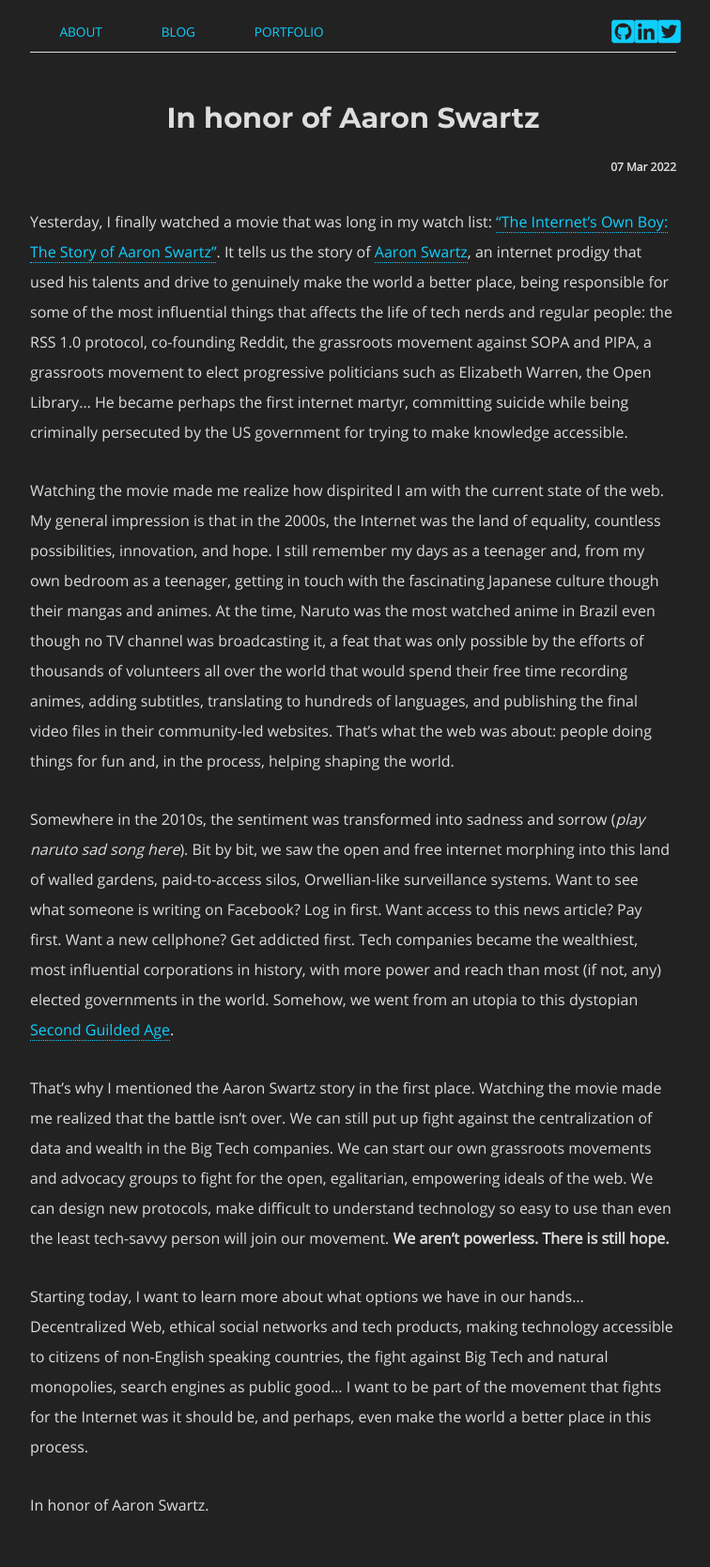
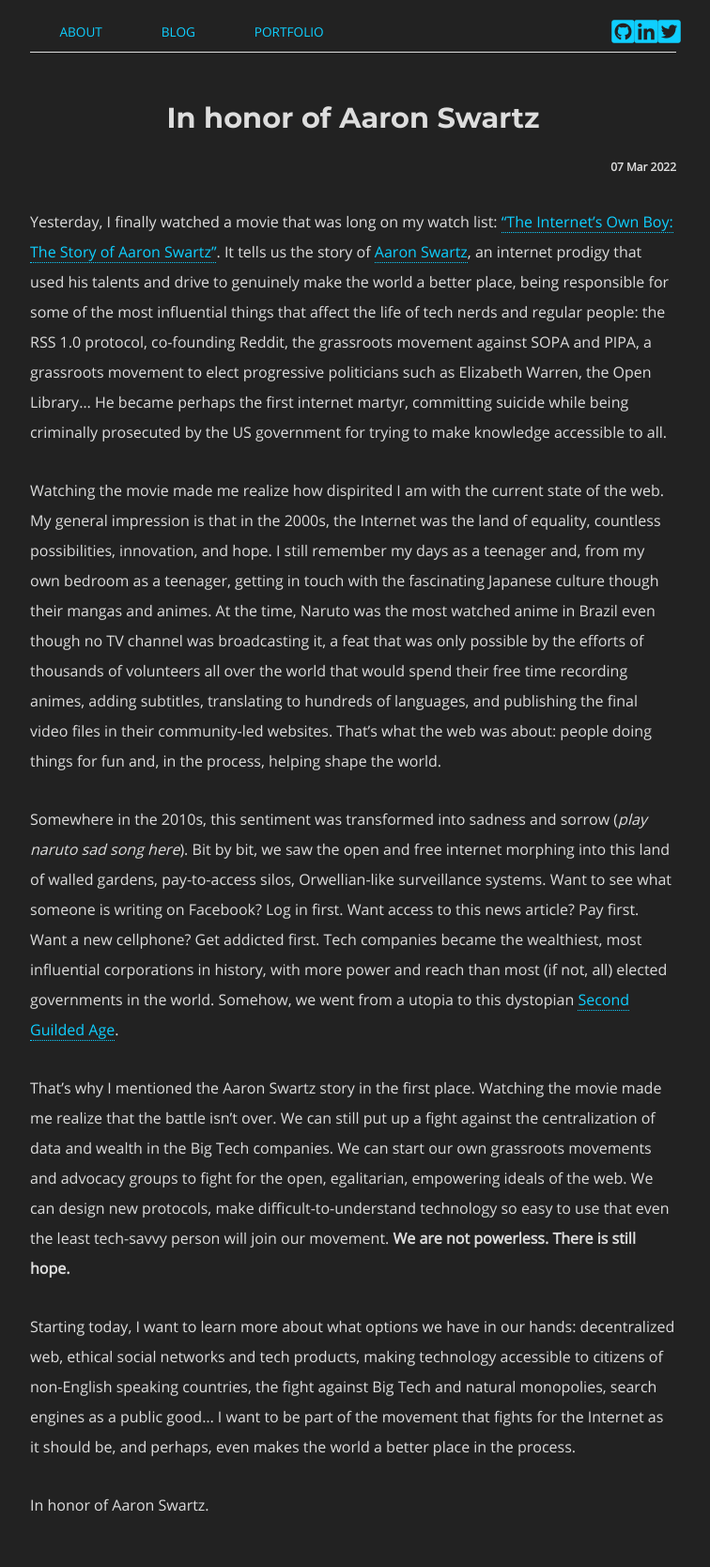
Before and after one commit to matheusportela/matheusportela.github.io, a Jekyll site: the page built from _posts/2022-03-07-in-honor-of-aaron-swartz.md, in a window 1280 px wide. Shown: the whole page at 94% size, without its empty margins (264-1020 px from the left). Built offline with Jekyll 4.4.1, drawn with Linux system fonts in a browser that asks for light colours.

Commit message:
Fix typos

```diff
--- a/_posts/2022-03-07-in-honor-of-aaron-swartz.md
+++ b/_posts/2022-03-07-in-honor-of-aaron-swartz.md
@@ -11,14 +11,14 @@
 comments: []
 ---
 
-Yesterday, I finally watched a movie that was long in my watch list: ["The Internet's Own Boy: The Story of Aaron Swartz"](https://www.youtube.com/watch?v=9vz06QO3UkQ). It tells us the story of [Aaron Swartz](https://en.wikipedia.org/wiki/Aaron_Swartz), an internet prodigy that used his talents and drive to genuinely make the world a better place, being responsible for some of the most influential things that affects the life of tech nerds and regular people: the RSS 1.0 protocol, co-founding Reddit, the grassroots movement against SOPA and PIPA, a grassroots movement to elect progressive politicians such as Elizabeth Warren, the Open Library... He became perhaps the first internet martyr, committing suicide while being criminally persecuted by the US government for trying to make knowledge accessible.
+Yesterday, I finally watched a movie that was long on my watch list: ["The Internet's Own Boy: The Story of Aaron Swartz"](https://www.youtube.com/watch?v=9vz06QO3UkQ). It tells us the story of [Aaron Swartz](https://en.wikipedia.org/wiki/Aaron_Swartz), an internet prodigy that used his talents and drive to genuinely make the world a better place, being responsible for some of the most influential things that affect the life of tech nerds and regular people: the RSS 1.0 protocol, co-founding Reddit, the grassroots movement against SOPA and PIPA, a grassroots movement to elect progressive politicians such as Elizabeth Warren, the Open Library... He became perhaps the first internet martyr, committing suicide while being criminally prosecuted by the US government for trying to make knowledge accessible to all.
 
-Watching the movie made me realize how dispirited I am with the current state of the web. My general impression is that in the 2000s, the Internet was the land of equality, countless possibilities, innovation, and hope. I still remember my days as a teenager and, from my own bedroom as a teenager, getting in touch with the fascinating Japanese culture though their mangas and animes. At the time, Naruto was the most watched anime in Brazil even though no TV channel was broadcasting it, a feat that was only possible by the efforts of thousands of volunteers all over the world that would spend their free time recording animes, adding subtitles, translating to hundreds of languages, and publishing the final video files in their community-led websites. That's what the web was about: people doing things for fun and, in the process, helping shaping the world.
+Watching the movie made me realize how dispirited I am with the current state of the web. My general impression is that in the 2000s, the Internet was the land of equality, countless possibilities, innovation, and hope. I still remember my days as a teenager and, from my own bedroom as a teenager, getting in touch with the fascinating Japanese culture though their mangas and animes. At the time, Naruto was the most watched anime in Brazil even though no TV channel was broadcasting it, a feat that was only possible by the efforts of thousands of volunteers all over the world that would spend their free time recording animes, adding subtitles, translating to hundreds of languages, and publishing the final video files in their community-led websites. That's what the web was about: people doing things for fun and, in the process, helping shape the world.
 
-Somewhere in the 2010s, the sentiment was transformed into sadness and sorrow (_play naruto sad song here_). Bit by bit, we saw the open and free internet morphing into this land of walled gardens, paid-to-access silos, Orwellian-like surveillance systems. Want to see what someone is writing on Facebook? Log in first. Want access to this news article? Pay first. Want a new cellphone? Get addicted first. Tech companies became the wealthiest, most influential corporations in history, with more power and reach than most (if not, any) elected governments in the world. Somehow, we went from an utopia to this dystopian [Second Guilded Age](https://www.bbc.com/news/business-27419853).
+Somewhere in the 2010s, this sentiment was transformed into sadness and sorrow (_play naruto sad song here_). Bit by bit, we saw the open and free internet morphing into this land of walled gardens, pay-to-access silos, Orwellian-like surveillance systems. Want to see what someone is writing on Facebook? Log in first. Want access to this news article? Pay first. Want a new cellphone? Get addicted first. Tech companies became the wealthiest, most influential corporations in history, with more power and reach than most (if not, all) elected governments in the world. Somehow, we went from a utopia to this dystopian [Second Guilded Age](https://www.bbc.com/news/business-27419853).
 
-That's why I mentioned the Aaron Swartz story in the first place. Watching the movie made me realized that the battle isn't over. We can still put up fight against the centralization of data and wealth in the Big Tech companies. We can start our own grassroots movements and advocacy groups to fight for the open, egalitarian, empowering ideals of the web. We can design new protocols, make difficult to understand technology so easy to use than even the least tech-savvy person will join our movement. **We aren't powerless. There is still hope.**
+That's why I mentioned the Aaron Swartz story in the first place. Watching the movie made me realize that the battle isn't over. We can still put up a fight against the centralization of data and wealth in the Big Tech companies. We can start our own grassroots movements and advocacy groups to fight for the open, egalitarian, empowering ideals of the web. We can design new protocols, make difficult-to-understand technology so easy to use that even the least tech-savvy person will join our movement. **We are not powerless. There is still hope.**
 
-Starting today, I want to learn more about what options we have in our hands... Decentralized Web, ethical social networks and tech products, making technology accessible to citizens of non-English speaking countries, the fight against Big Tech and natural monopolies, search engines as public good... I want to be part of the movement that fights for the Internet was it should be, and perhaps, even make the world a better place in this process.
+Starting today, I want to learn more about what options we have in our hands: decentralized web, ethical social networks and tech products, making technology accessible to citizens of non-English speaking countries, the fight against Big Tech and natural monopolies, search engines as a public good... I want to be part of the movement that fights for the Internet as it should be, and perhaps, even makes the world a better place in the process.
 
 In honor of Aaron Swartz.
```
